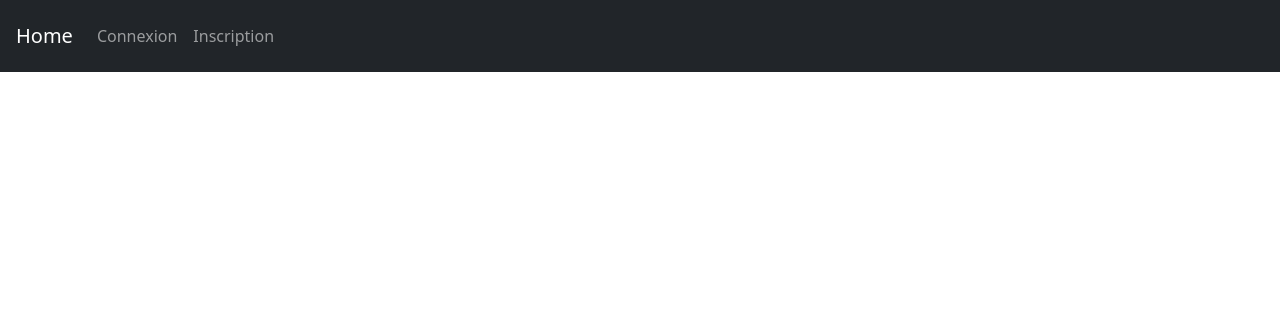
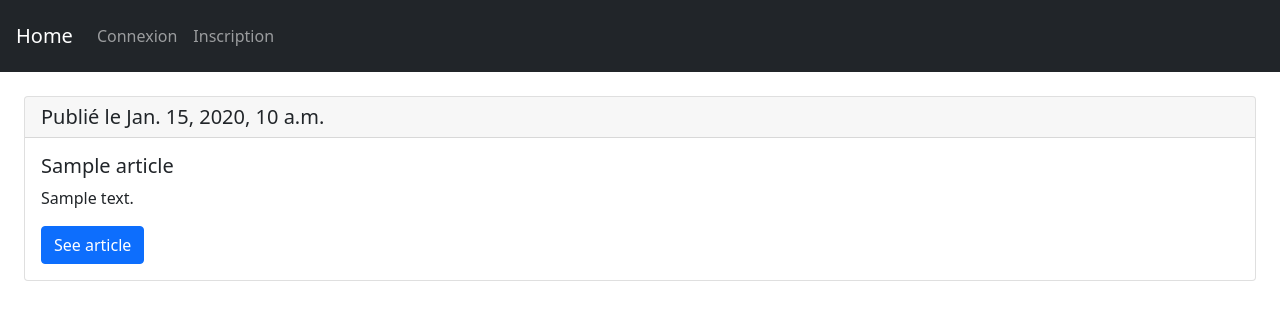
Before and after one commit to ValBocquet/upload_files, a Django app: template templates/blog/blog.html in a window 1280 px wide. Shown: the top 332 px of the page. Run offline with Django 3.2, Linux system fonts and the light colour scheme; the template is opened without the code that fills it: most values are stand-ins (such as "Sample title", 1, 10 or a date in 2020).

Commit message:
Recreate database to fix the timezone issue. OK. Create home blog page and detail article page. OK. Add slug field to article model. OK. Add in the save function the slug. OK.

```diff
--- a/blog/urls.py
+++ b/blog/urls.py
@@ -1,8 +1,9 @@
 from django.contrib import admin
 from django.urls import path, include
 
-from blog.views import HomeBlog
+from blog.views import HomeBlog, DisplayArticle
 
 urlpatterns = [
     path('', HomeBlog.as_view(), name='home_blog'),
+    path('<str:slug>/', DisplayArticle.as_view(), name="article"),
 ]
--- a/templates/blog/blog.html
+++ b/templates/blog/blog.html
@@ -2,6 +2,16 @@
 {% block title %}BlogPage {% endblock %}
 
 {% block content %}
+{% for article in latest_articles %}
+    <div class="card m-4">
+        <h5 class="card-header">Publié le {{ article.created_at }}</h5>
+        <div class="card-body">
+            <h5 class="card-title">{{ article.title }}</h5>
+            <p class="card-text">{{ article.body|truncatewords:70 }}</p>
+            <a href="{{ article.slug }}" class="btn btn-primary">See article</a>
+        </div>
+    </div>
+{% endfor %}
 
 
 {% endblock %}
```
Also changed, not shown: blog/models.py (+6 -2 lines), blog/views.py (+6 -2 lines), templates/blog/article_detail.html (added, +14 -0 lines), blog/migrations/0001_initial.py, blog/migrations/0002_alter_article_created_at_alter_article_updated_at.py, blog/migrations/0003_alter_article_created_at_alter_article_updated_at.py (deleted), blog/migrations/0003_article_slug.py (added), blog/migrations/0004_remove_article_updated_at.py (deleted), blog/migrations/0005_article_updated_at.py (deleted), blog/migrations/0006_alter_article_created_at_alter_article_updated_at.py (deleted).
